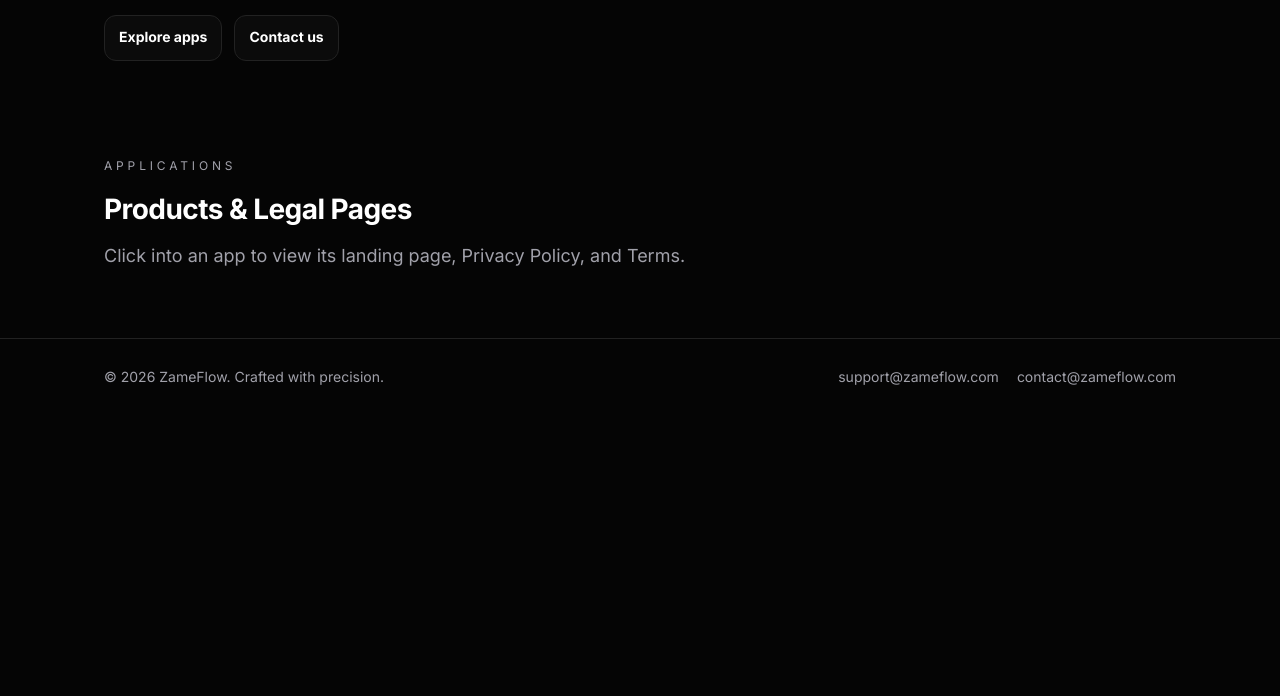
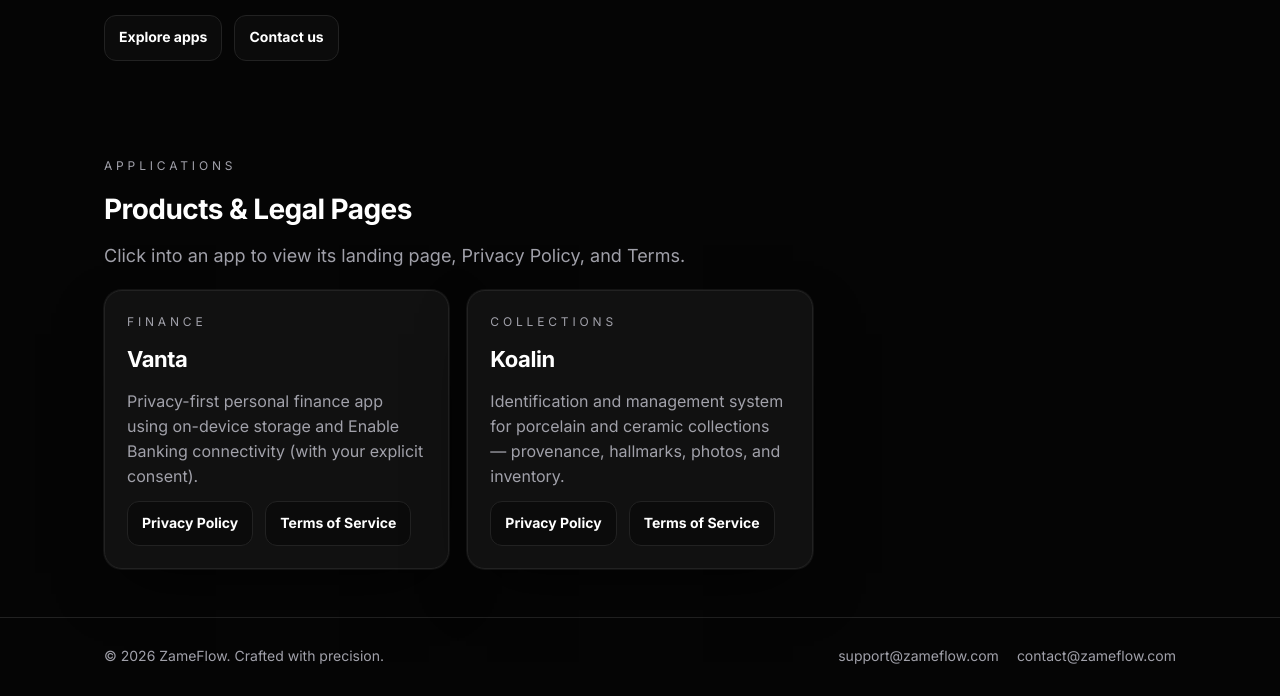
Before and after one commit to ZameFlow/ZameFlow, a plain HTML site: page index.html in a window 1280 px wide. Shown: the part 287-983 px from the top of the page. Before the commit the page ends 800 px from the top, so only its background shows below. Drawn offline with Linux system fonts and the light colour scheme.

Commit message:
Terms and privacy policy

```diff
--- a/index.html
+++ b/index.html
@@ -68,7 +68,26 @@
         </p>
 
         <div class="grid" style="margin-top: 18px;">
-</div>
+          <div class="card">
+            <p class="kicker" style="margin: 0;">Finance</p>
+            <h3 class="card-title">Vanta</h3>
+            <p class="card-desc">Privacy-first personal finance app using on-device storage and Enable Banking connectivity (with your explicit consent).</p>
+            <div class="card-actions">
+              <a class="btn btn-secondary" href="./apps/vanta/privacy.html">Privacy Policy</a>
+              <a class="btn btn-secondary" href="./apps/vanta/terms.html">Terms of Service</a>
+            </div>
+          </div>
+
+          <div class="card">
+            <p class="kicker" style="margin: 0;">Collections</p>
+            <h3 class="card-title">Koalin</h3>
+            <p class="card-desc">Identification and management system for porcelain and ceramic collections — provenance, hallmarks, photos, and inventory.</p>
+            <div class="card-actions">
+              <a class="btn btn-secondary" href="./apps/koalin/privacy.html">Privacy Policy</a>
+              <a class="btn btn-secondary" href="./apps/koalin/terms.html">Terms of Service</a>
+            </div>
+          </div>
+        </div>
       </div>
     </section>
   </main>
```
